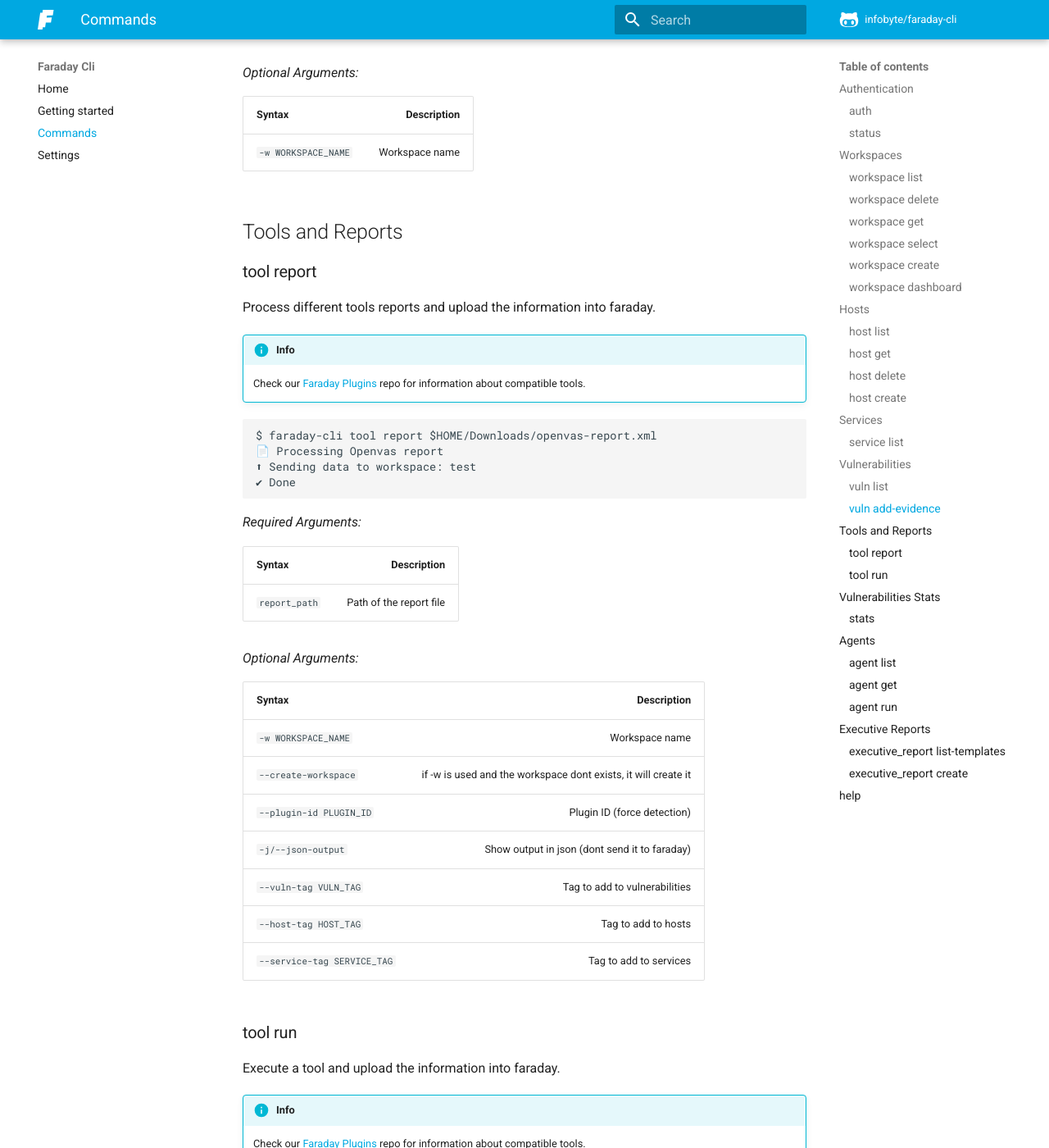
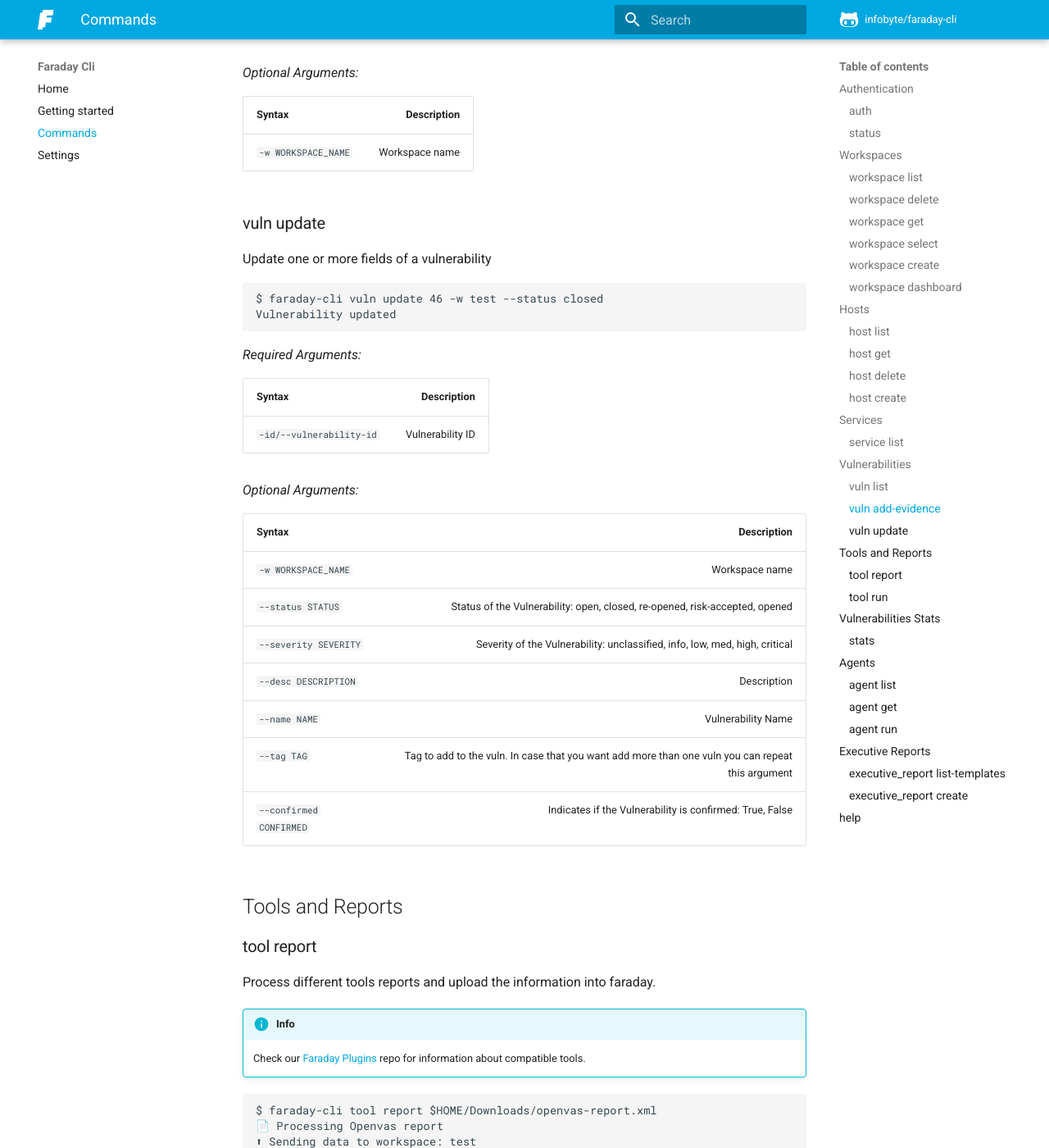
Before and after one commit to infobyte/faraday-cli, an MkDocs documentation site: the page built from docs/docs/commands.md, in a window 1280 px wide and 1400 px high, scrolled down 9445 px. Shown: the whole window at 82% size. Built offline with MkDocs 1.6.1 and Material for MkDocs 9.7.7, drawn with Linux system fonts in a browser that asks for light colours; comment, search, counter and statistics services are not loaded.

````diff
--- a/docs/docs/commands.md
+++ b/docs/docs/commands.md
@@ -418,6 +418,34 @@ Evidence upload was successful
 |:-----	|------:	|
 | `-w WORKSPACE_NAME`     | Workspace name    |
 
+### vuln update
+
+Update one or more fields of a vulnerability
+
+```
+$ faraday-cli vuln update 46 -w test --status closed
+Vulnerability updated
+```
+
+*Required Arguments:*
+
+| Syntax      | Description |
+|:-----	|------:	|
+| `-id/--vulnerability-id`   | Vulnerability ID       |
+
+*Optional Arguments:*
+
+| Syntax                  |                                                                                       Description |
+|:------------------------|--------------------------------------------------------------------------------------------------:|
+| `-w WORKSPACE_NAME`     |                                                                                    Workspace name |
+| `--status STATUS`       |                       Status of the Vulnerability: open, closed, re-opened, risk-accepted, opened |
+| `--severity SEVERITY`   |                       Severity of the Vulnerability: unclassified, info, low, med, high, critical |
+| `--desc DESCRIPTION`    |                                                                                       Description |
+| `--name NAME`           |                                                                                Vulnerability Name |
+| `--tag TAG`             | Tag to add to the vuln. In case that you want add more than one vuln you can repeat this argument |
+| `--confirmed CONFIRMED` |                                          Indicates if the Vulnerability is confirmed: True, False |
+
+
 ## Tools and Reports
 
 ### tool report
````
Also changed, not shown: 1 other file.
